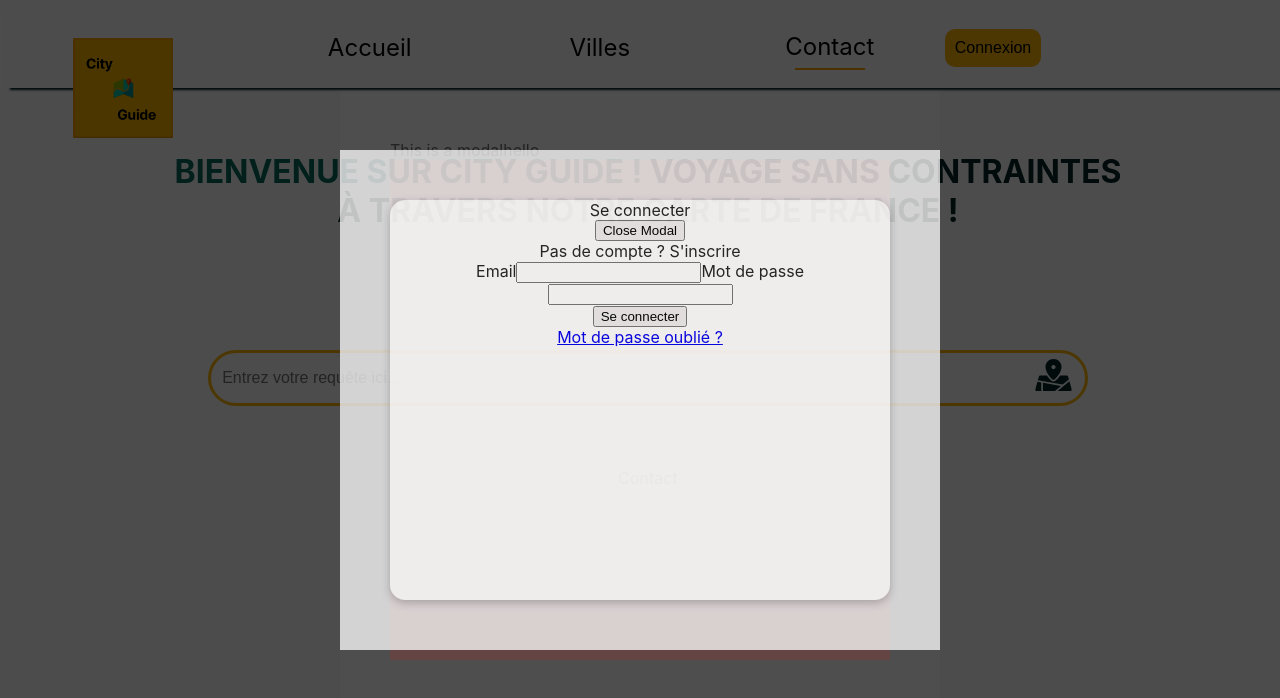
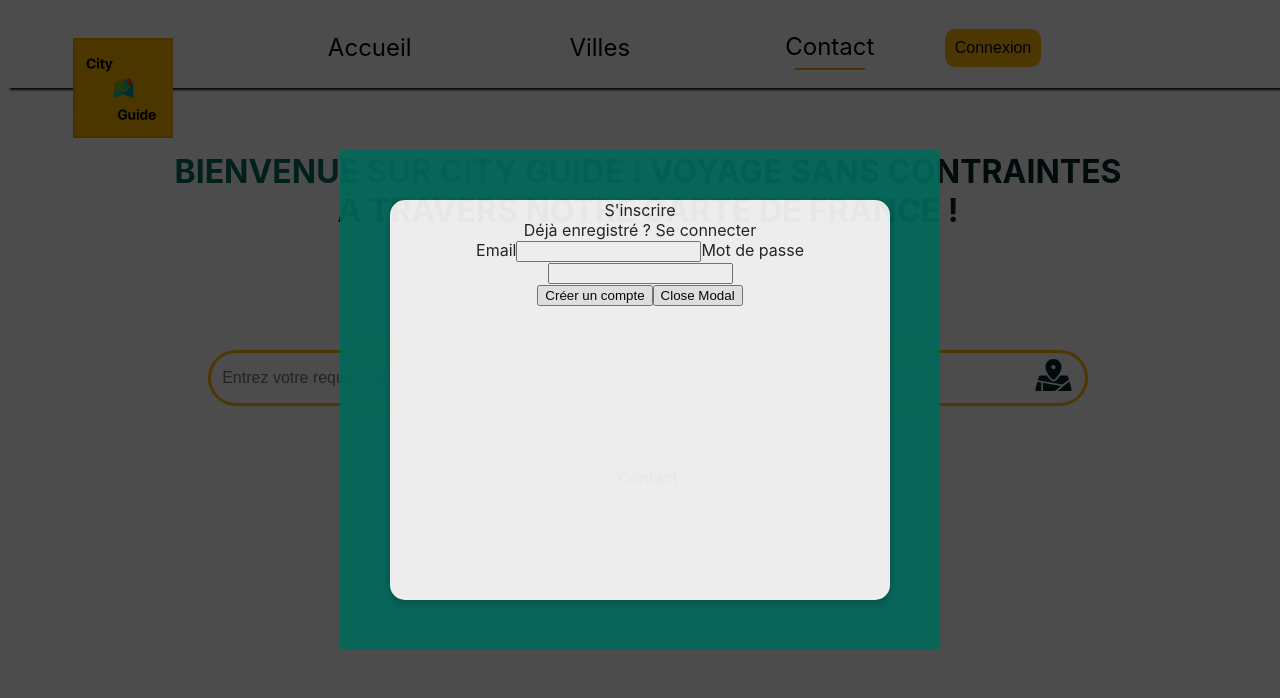
Before and after one commit to WildCodeSchool/2209-wns-hopper-les4starthopper-front, a React (Create React App) app: page /contact in a window 1280 px wide. Both pictures are taken after a click on the button "Connexion". Shown: the top 698 px of the page. Built offline with nearby package versions, Linux system fonts and the light colour scheme.

Commit message:
logic added a new to ModalAuth

```diff
--- a/src/components/ModalAuth/ModalAuth.tsx
+++ b/src/components/ModalAuth/ModalAuth.tsx
@@ -1,4 +1,4 @@
-import React, { ReactNode } from "react";
+import React, { useState, ReactNode } from "react";
 import "./modalAuth.scss";
 import ReactDOM from "react-dom";
 import { createUser } from "../../graphql/createUser";
@@ -11,6 +11,31 @@ export interface IProps {
 }
 
 export const ModalAuth = ({ open, children, onClose, ...props }: IProps) => {
+
+  const [authMode, setAuthMode] = useState("signin");
+
+  const [email, setEmail] = useState<string>("");
+  const [password, setPassword] = useState<string>("");
+
+  const [handleSignupMutation, { data, loading, error }] =
+    useMutation(createUser);
+
+  const handleSignup = async () => {
+    try {
+      await handleSignupMutation({
+        variables: {
+          data: { email, password },
+        },
+      });
+      setEmail("");
+      setPassword("");
+    } catch {}
+  };
+
+  const changeAuthMode = () => {
+    setAuthMode(authMode === "signin" ? "signup" : "signin");
+  };
+
 	if (!open) return null;
 
 	return ReactDOM.createPortal(
@@ -18,13 +43,53 @@ export const ModalAuth = ({ open, children, onClose, ...props }: IProps) => {
 			<div className='overlay_styles' />
 
 			<div className='modal_styles'>
-				{children}
-				hello
-				<div className='redtest'>
-					<div className='modalAuth-component'>
+				{/* {children}				 */}
+
+        <div className="modalAuth-component">
+      <div className={`modalAuth-body`}>
+        <div className="modalAuth__title">S'inscrire</div>
+        <div className="modalAuth__mode">
+          Déjà enregistré ? <span onClick={changeAuthMode}>Se connecter</span>
+        </div>
+        <div className="modalAuth__input">
+          <div className="modalAuth__signin-input">
+            <label htmlFor="email">Email</label>
+            <input
+              disabled={loading}
+              type="email"
+              name="email"
+              value={email}
+              onChange={(e) => {
+                setEmail(e.target.value);
+              }}
+            />
+            <label htmlFor="password">Mot de passe</label>
+            <input
+              disabled={loading}
+              type="password"
+              name="password"
+              value={password}
+              onChange={(e) => {
+                setPassword(e.target.value);
+              }}
+            />
+          </div>
+          <div className="modalAuth__submit">
+            <button onClick={handleSignup}>Créer un compte</button>
+            <button onClick={onClose}>Close Modal</button>
+          </div>
+        </div>
+      </div>
+    </div>
+
+
+
+
+
+					{/* <div className='modalAuth-component'>
 						<div className='modalAuth-body'>
+              <button onClick={onClose}>Close Modal</button>
 							<div className='modalAuth__title'>Se connecter</div>
-              <button onClick={onClose}>Close Modal</button>
 							<div className='modalAuth__mode'>
 								Pas de compte ? <span>S'inscrire</span>
 							</div>
@@ -43,8 +108,8 @@ export const ModalAuth = ({ open, children, onClose, ...props }: IProps) => {
 								</div>
 							</div>
 						</div>
-					</div>
-				</div>
+					</div> */}
+
 			</div>
 		</>,
 		document.querySelector("#portal") as Element
--- a/src/components/ModalAuth/modalAuth.scss
+++ b/src/components/ModalAuth/modalAuth.scss
@@ -19,12 +19,6 @@
   z-index:1000;
 }
 
-.redtest{
-  width:500px;
-  height:500px;
-  background:rgba(255, 0, 0, 0.131);
-}
-
 /*----------------------------*/
 
 .modalAuth-component {
@@ -33,7 +27,7 @@
   top: 50%;
   left: 50%;
   transform: translate(-50%, -50%);
-  background: #ffffffd5;
+  background-color: #026a5a;
   padding: 50px;
   z-index:100;
 }
```
